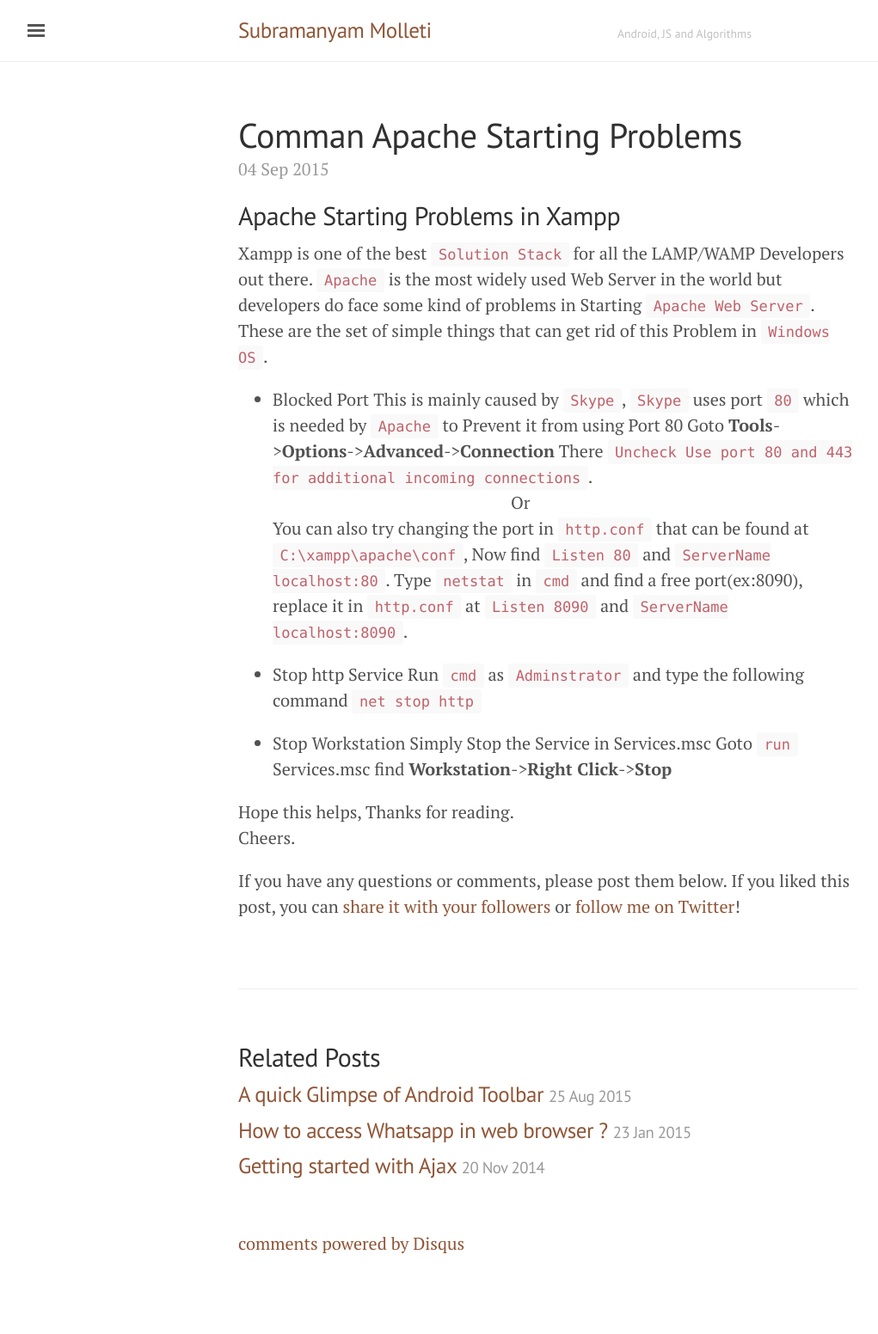
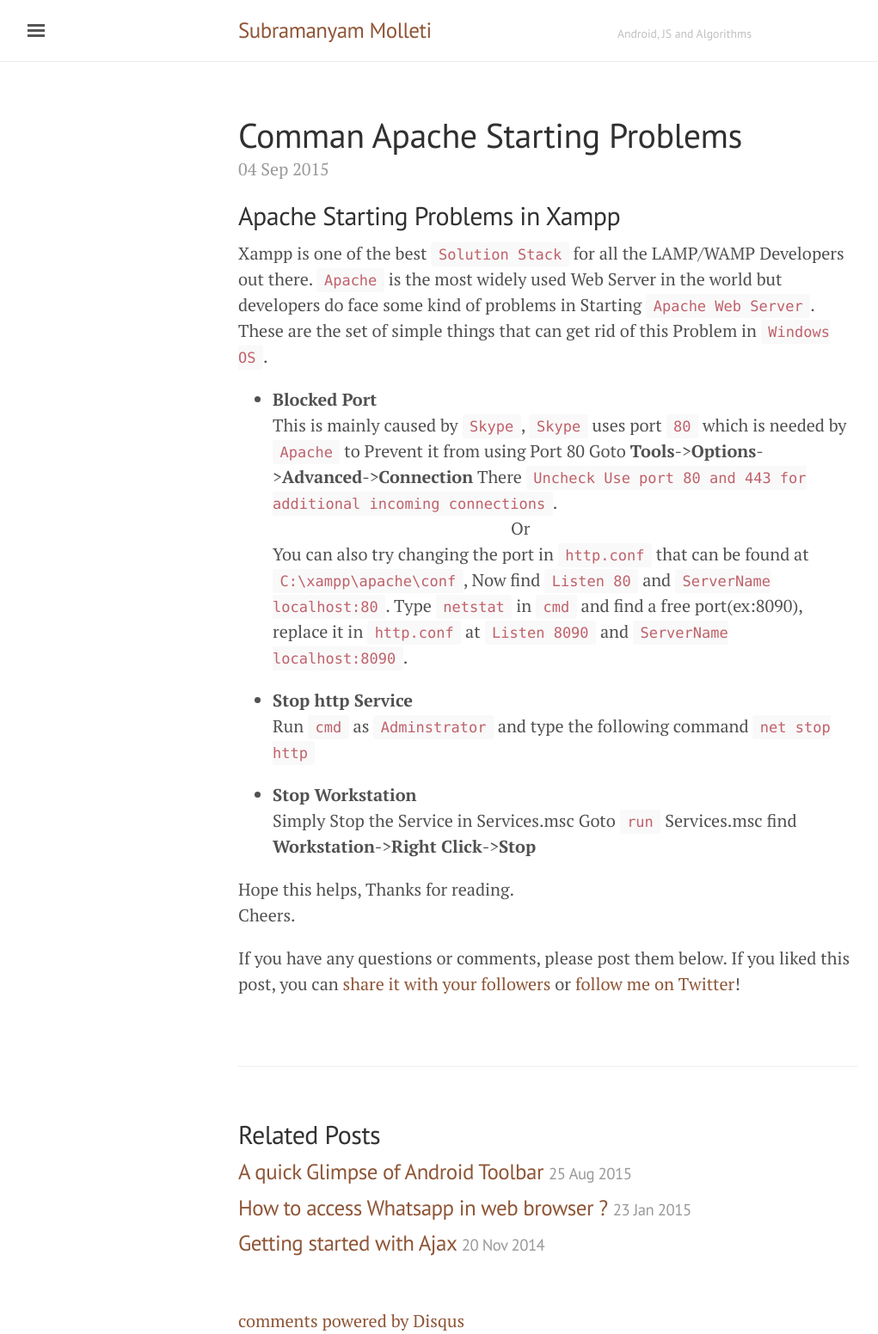
Before and after one commit to subramanyammolleti/subramanyammolleti.github.io, a Jekyll site: the page built from _posts/2015-09-04-apache-start-error.md, in a window 1280 px wide. Shown: the whole page at 86% size, without its empty margins (3-1024 px from the left). Built offline with Jekyll 4.4.1, drawn with Linux system fonts in a browser that asks for light colours; comment, search, counter and statistics services are not loaded; before the commit the page ends 1462 px from its top, so only the background shows below that.

```diff
--- a/_posts/2015-09-04-apache-start-error.md
+++ b/_posts/2015-09-04-apache-start-error.md
@@ -11,7 +11,7 @@
 of simple things that can get rid of this Problem in `Windows OS`.
 
 
-* Blocked Port
+* <b>Blocked Port</b><br/>
 This is mainly caused by `Skype`, `Skype` uses port `80` which is needed by `Apache` to Prevent it from using Port 80
 Goto <b>Tools</b>-><b>Options</b>-><b>Advanced</b>-><b>Connection</b>
 There `Uncheck Use port 80 and 443 for additional incoming connections`.<br/>
@@ -22,12 +22,12 @@
 in `http.conf` at `Listen 8090` and `ServerName localhost:8090`.
 
 
-* Stop http Service
+* <b>Stop http Service</b><br/>
 Run `cmd` as `Adminstrator` and type the following command
 `net stop http`
 
 
-* Stop Workstation
+* <b>Stop Workstation</b><br/>
 Simply Stop the Service in Services.msc
 Goto `run` Services.msc find <b>Workstation</b>-><b>Right Click</b>-><b>Stop</b>
 
```
